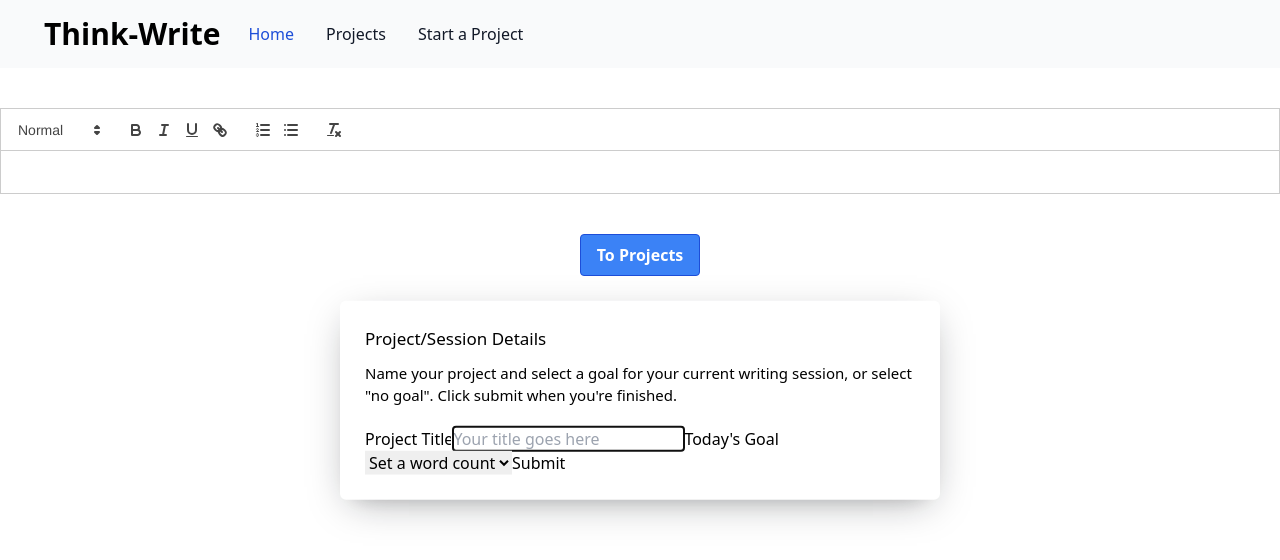
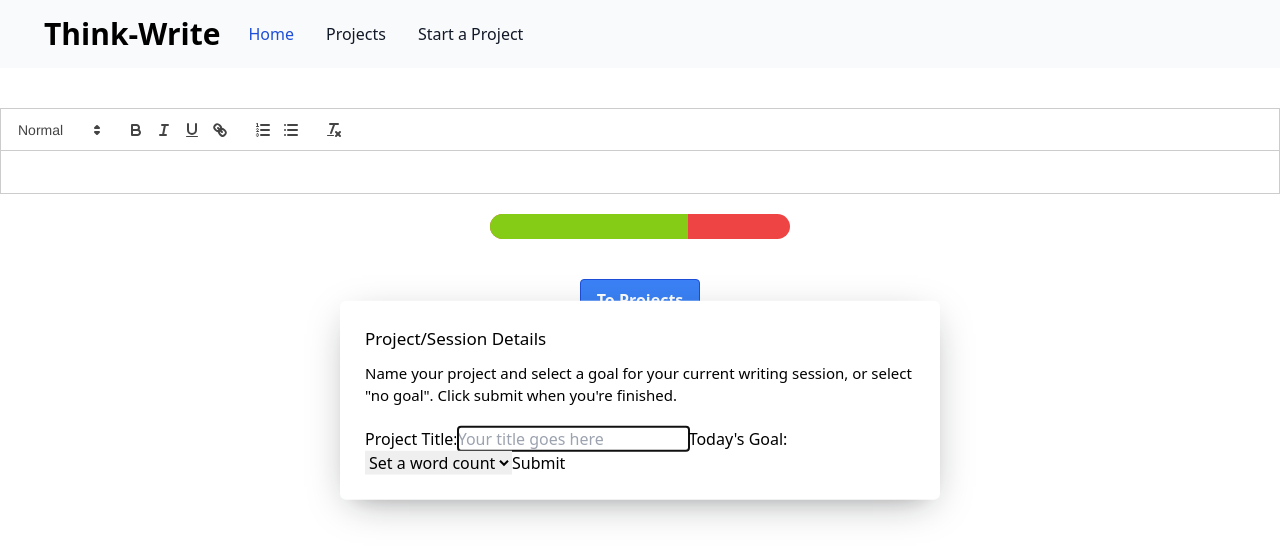
Before and after one commit to parrottjrs/think-write, a React (Vite) app: page /think-write/edit/01d5cabc-e0c5-42da-853d-7f167b16db36 in a window 1280 px wide. Shown: the top 560 px of the page. Built offline with nearby package versions, Linux system fonts and the light colour scheme.

Commit message:
Create Progress bar
Started work on progress bar

```diff
--- a/package.json
+++ b/package.json
@@ -16,6 +16,7 @@
     "@radix-ui/react-dialog": "^1.0.4",
     "@radix-ui/react-icons": "^1.3.0",
     "@radix-ui/react-popover": "1.0.6",
+    "@radix-ui/react-progress": "^1.0.3",
     "autoprefixer": "^10.4.14",
     "clsx": "^1.2.1",
     "dompurify": "^3.0.4",
--- a/src/components/SessionDialog.tsx
+++ b/src/components/SessionDialog.tsx
@@ -34,7 +34,7 @@ export default function SessionDialog({ title, passData }) {
           >
             {!title && (
               <label htmlFor="titleInput">
-                {"Project Title"}
+                {"Project Title:"}
                 <input
                   id="titleInput"
                   type="text"
@@ -46,7 +46,7 @@ export default function SessionDialog({ title, passData }) {
             )}
 
             <label htmlFor="goal">
-              Today's Goal
+              Today's Goal:
               <select id="goal" {...register("goal")} required={true}>
                 <option value="wordCount">Set a word count</option>
                 <option value="timer">Set a timer</option>
--- a/src/components/SessionList.tsx
+++ b/src/components/SessionList.tsx
@@ -60,7 +60,7 @@ export default function SessionList({ id, sessions, hot, title }) {
   }
   return (
     <Collapsible.Root
-      className="w-[80%] self-center"
+      className="w-[80%] self-center mb-5"
       open={open}
       onOpenChange={setOpen}
     >
--- a/src/pages/Editor.tsx
+++ b/src/pages/Editor.tsx
@@ -4,12 +4,38 @@ import ReactQuill from "react-quill";
 import "react-quill/dist/quill.snow.css";
 import SaveButton from "../components/SaveButton";
 import { useParams } from "react-router-dom";
-
 import { createProject, formatDate, saveProject } from "../utils/utils";
 import SessionList from "../components/SessionList";
 import SessionDialog from "../components/SessionDialog";
 import Navbar from "../components/Navbar";
 import ProjectsNavButton from "../components/ProjectsNavButton";
+import * as Progress from "@radix-ui/react-progress";
+
+const ProgressDemo = () => {
+  const [progress, setProgress] = React.useState(13);
+
+  React.useEffect(() => {
+    const timer = setTimeout(() => setProgress(66), 500);
+    return () => clearTimeout(timer);
+  }, []);
+
+  return (
+    <Progress.Root
+      className="relative overflow-hidden bg-red-500 mt-5 rounded-full w-[300px] h-[25px] self-center border-2-black"
+      style={{
+        // Fix overflow clipping in Safari
+        // https://gist.github.com/domske/b66047671c780a238b51c51ffde8d3a0
+        transform: "translateZ(0)",
+      }}
+      value={progress}
+    >
+      <Progress.Indicator
+        className="bg-lime-500 w-full h-full transition-transform duration-[660ms] ease-[cubic-bezier(0.65, 0, 0.35, 1)]"
+        style={{ transform: `translateX(-${100 - progress}%)` }}
+      />
+    </Progress.Root>
+  );
+};
 
 export default function Editor() {
   const params = useParams();
@@ -38,7 +64,7 @@ export default function Editor() {
     <div>
       <div className="w-75% flex flex-col">
         <Navbar />
-        <h1 className="self-center text-3xl py-5 font-semibold whitespace-nowrap">
+        <h1 className="self-center text-3xl my-5 font-semibold whitespace-nowrap">
           {data.currentTitle}
         </h1>
         <SessionDialog
@@ -49,6 +75,7 @@ export default function Editor() {
         />
         <SessionList id={id} sessions={sessions} hot={hot} title={title} />
         <ReactQuill theme="snow" value={text} onChange={handleChange} />
+        <ProgressDemo />
         <ProjectsNavButton />
         <SaveButton id={id} />
       </div>
```
Also changed, not shown: 1 other file (tests, documents, lock files or other folders).
